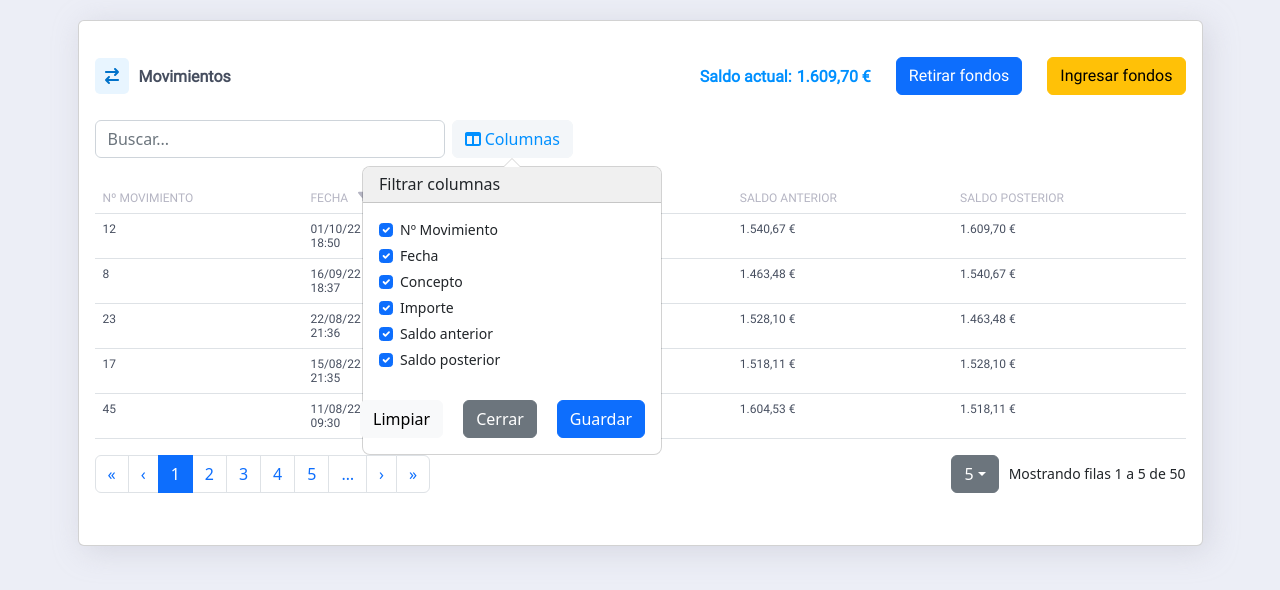
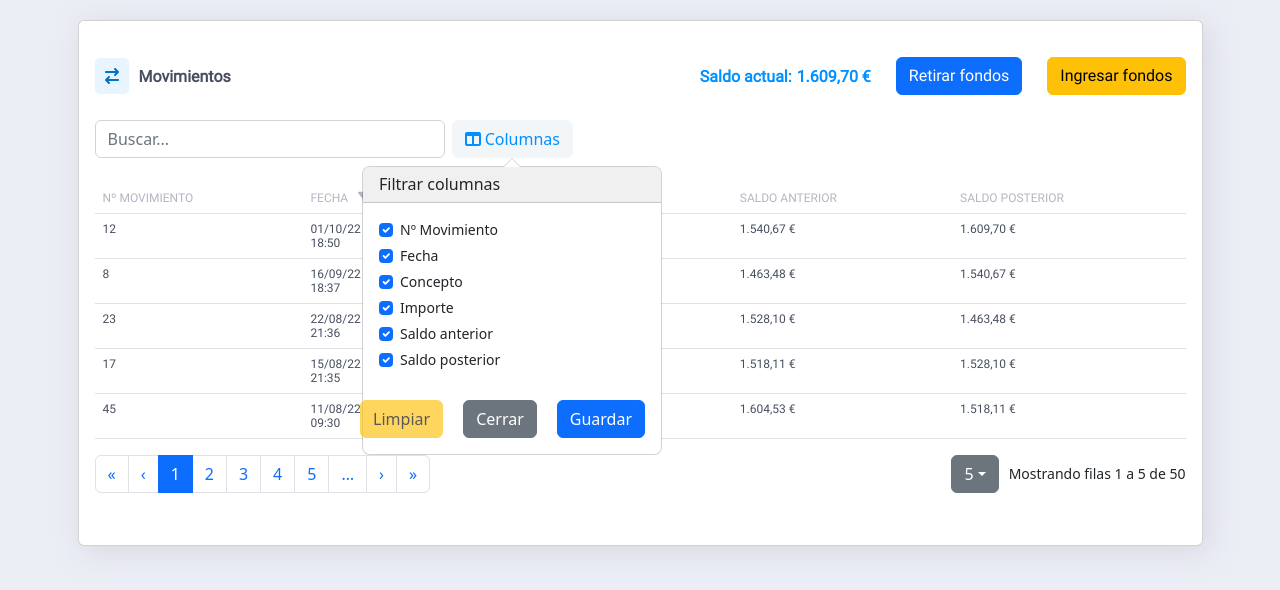
Before and after one commit to Drustus/prueba-big-buy, a React (Create React App) app: page / in a window 1280 px wide. Both pictures are taken after a click on the button "Columnas". Shown: the top 590 px of the page. Built offline with nearby package versions, Linux system fonts and the light colour scheme.

Commit message:
Se deshabilita el botón de limpiar al guardar

```diff
--- a/src/pages/movements/List/DateFilterForm.tsx
+++ b/src/pages/movements/List/DateFilterForm.tsx
@@ -14,6 +14,7 @@ const DateFilterForm = ({ closeFilter }: DateFilterFormProps) => {
     useContext(FilterContext);
 
   const onSubmit = () => {
+    console.log(selectedIni);
     if (!selectedIni || !selectedEnd) {
       onClear();
     } else if (new Date(selectedEnd) < new Date(selectedIni)) {
@@ -59,7 +60,11 @@ const DateFilterForm = ({ closeFilter }: DateFilterFormProps) => {
         <BButton variant="secondary" onClick={closeFilter}>
           Cerrar
         </BButton>
-        <BButton variant="light" onClick={onClear}>
+        <BButton
+          variant="warning"
+          onClick={onClear}
+          disabled={!rawIni && !rawEnd}
+        >
           Limpiar
         </BButton>
       </div>
--- a/src/pages/movements/Searcher/Searcher.tsx
+++ b/src/pages/movements/Searcher/Searcher.tsx
@@ -82,7 +82,11 @@ const Searcher = () => {
           <BButton variant="secondary" onClick={() => setShowFilter(false)}>
             Cerrar
           </BButton>
-          <BButton variant="light" onClick={onClear}>
+          <BButton
+            variant="warning"
+            onClick={onClear}
+            disabled={filterColumns.length === 0}
+          >
             Limpiar
           </BButton>
         </div>
```
